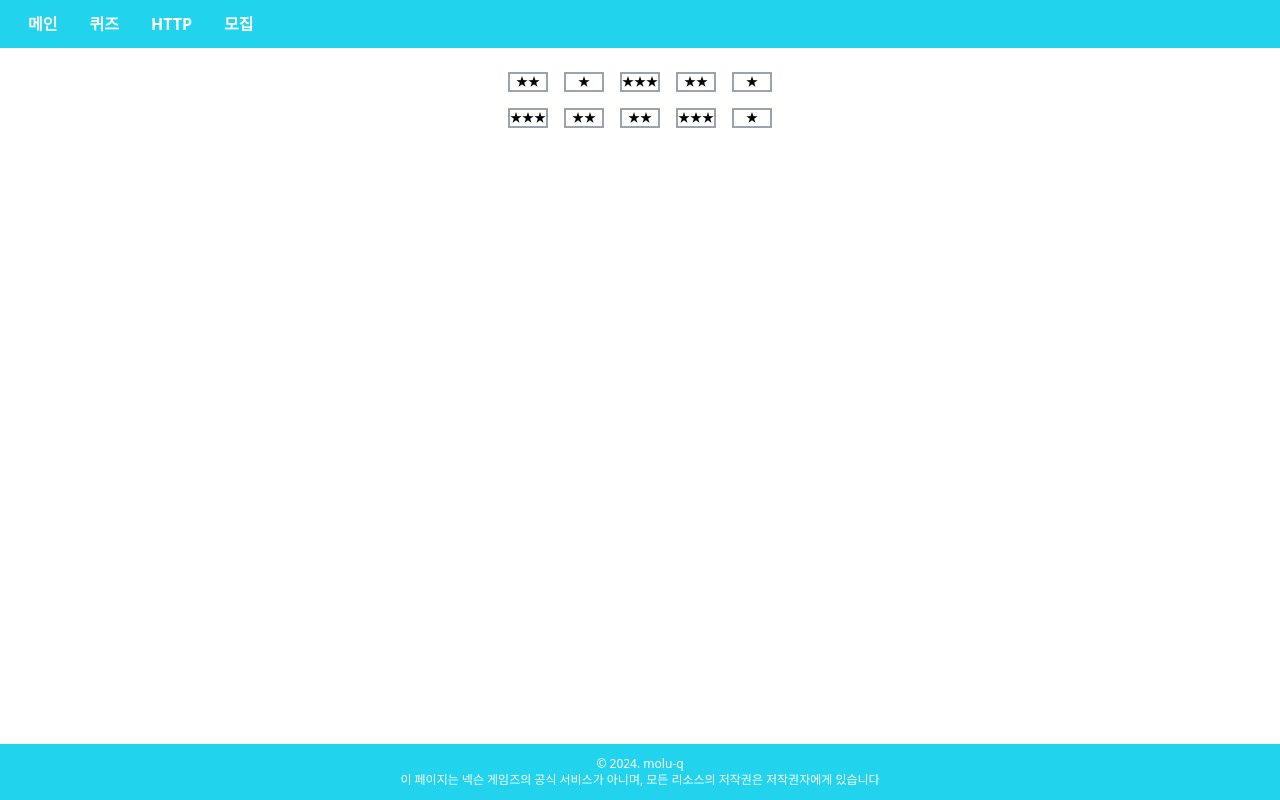
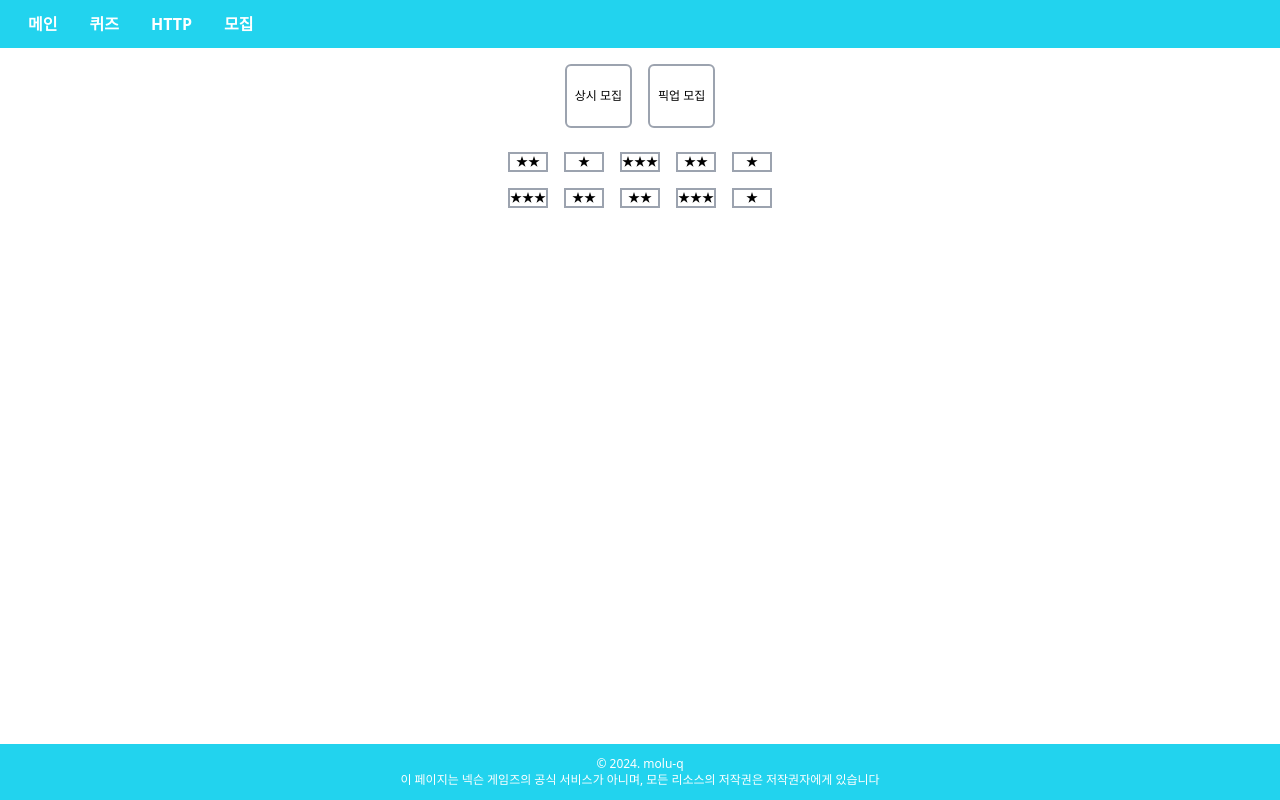
Before and after one commit to sinclairr08/molu-q, a Next.js app in the folder frontend/: page /recruit in a window 1280 px wide. Built offline with nearby package versions, Linux system fonts and the light colour scheme.

Commit message:
feat: add recruit type select option

```diff
--- a/frontend/src/app/recruit/page.tsx
+++ b/frontend/src/app/recruit/page.tsx
@@ -4,6 +4,8 @@ import { useEffect, useState } from "react";
 
 const RecruitPage: React.FC = () => {
   const [cards, setCards] = useState<any[]>([]);
+  const [curRecruitType, setCurRecruitType] = useState("");
+  const recruitTypes = ["상시", "픽업"];
 
   useEffect(() => {
     setCards(
@@ -14,6 +16,17 @@ const RecruitPage: React.FC = () => {
   return (
     <div className="flex flex-col items-center space-y-4 mt-16">
       <div className="flex space-x-4">
+        {recruitTypes.map((recruitType) => (
+          <button
+            key={recruitType}
+            className={`border-2 border-gray-400 p-2 rounded-md h-16 text-xs ${recruitType === curRecruitType ? "bg-yellow-200" : ""}`}
+            onClick={() => setCurRecruitType(recruitType)}
+          >
+            <div>{recruitType} 모집</div>
+          </button>
+        ))}
+      </div>
+
       <div className="grid grid-cols-5">
         {cards.map((card, i) => (
           <div
@@ -25,7 +38,6 @@ const RecruitPage: React.FC = () => {
         ))}
       </div>
     </div>
-    </div>
   );
 };
 
```
Lines whose indentation alone changed are shown as unchanged.
